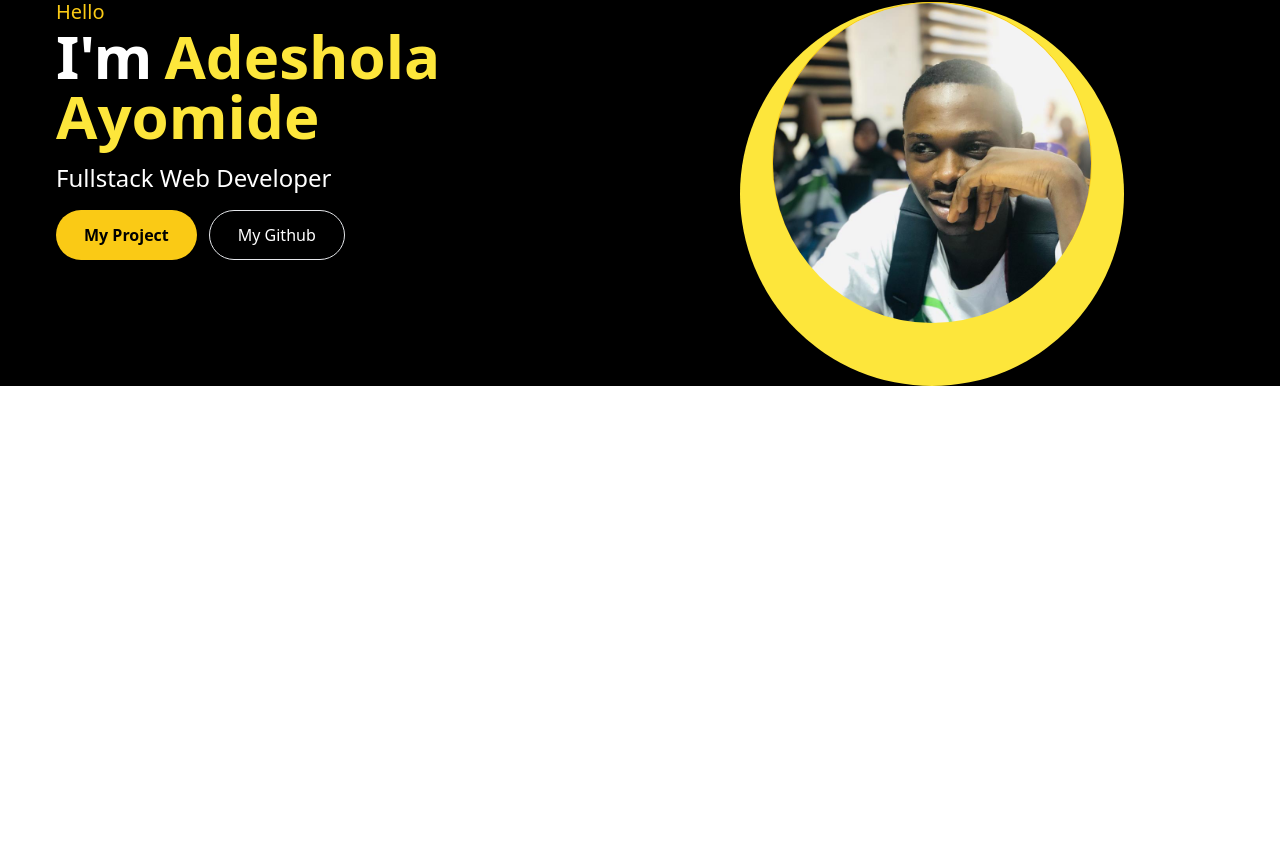
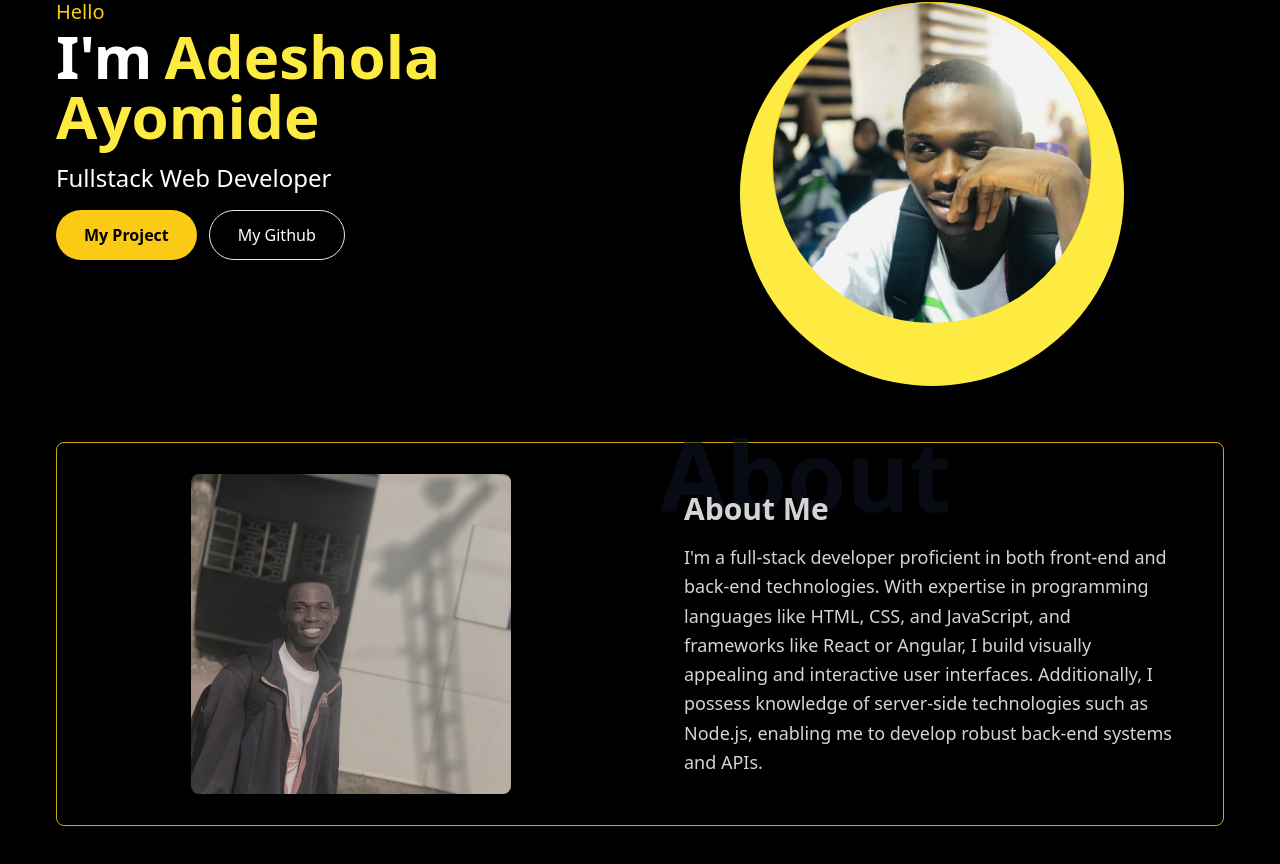
Before and after one commit to josephadeshola/portfolio, a React (Vite) app: page / in a window 1280 px wide. Shown: the part 162-1026 px from the top of the page. Before the commit the page ends 800 px from the top, so only its background shows below. Built offline with nearby package versions, Linux system fonts and the light colour scheme.

Commit message:
working on contact page

```diff
--- a/src/Components/Home.jsx
+++ b/src/Components/Home.jsx
@@ -55,7 +55,7 @@ const Home = () => {
           </div>
         </div>
       </section>
-      {/* <section className="about md:px-14 py-14">
+      <section className="about md:px-14 py-14">
         <div className="flex flex-col md:flex-row items-center justify-between animate-pulse shadow gap-10 border border-yellow-300 p-6 rounded-lg">
           <div className="w-full lock hidden md:w-1/2 md:flex justify-center">
             <img
@@ -91,7 +91,7 @@ const Home = () => {
             />
           </div>
         </div>
-      </section> */}
+      </section>
       {/* <section className="skills px-14 md:py-14 py-7">
         <div className="w-full relative">
           <p className="text-9xl text-center font-extrabold text-gray-900 absolute left-0 right-0 opacity-60">
```
